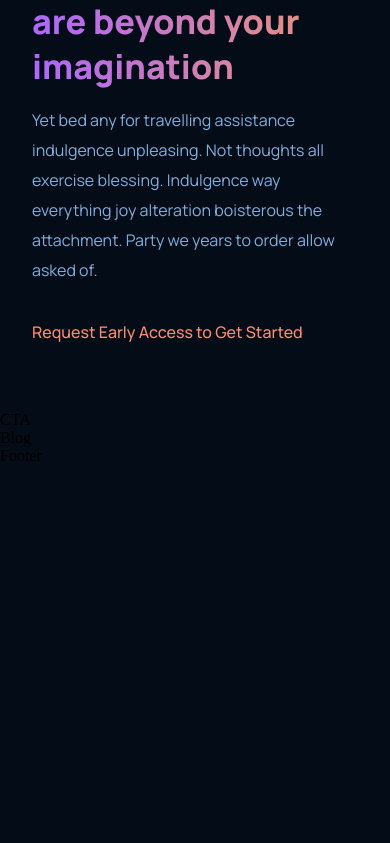
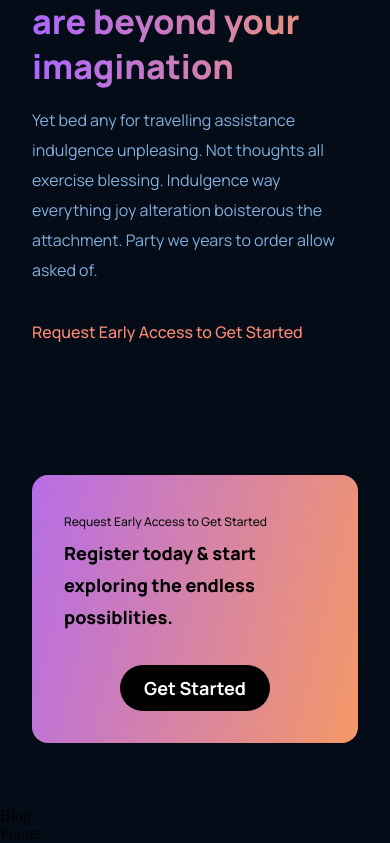
Before and after one commit to derwin9227/react-gpt3, a React (Create React App) app: page / in a window 390 px wide. Shown: the part 3977-4820 px from the top of the page. Before the commit the page ends 4442 px from the top, so only its background shows below. Built offline with nearby package versions, Linux system fonts and the light colour scheme.

Commit message:
build cta section

```diff
--- a/src/components/cta/CTA.jsx
+++ b/src/components/cta/CTA.jsx
@@ -1,10 +1,18 @@
-import React from 'react';
-import './cta.css';
+import React from "react";
+import "./cta.css";
 
 const CTA = () => {
   return (
-    <div>CTA</div>
-  )
-}
+    <div className="gpt3__cta ">
+      <div className="gpt3__cta-content">
+        <p>Request Early Access to Get Started</p>
+        <h3>Register today & start exploring the endless possiblities.</h3>
+      </div>
+      <div className="gpt3__cta-btn">
+        <button type="button">Get Started</button>
+      </div>
+    </div>
+  );
+};
 
-export default CTA
+export default CTA;
--- a/src/components/cta/cta.css
+++ b/src/components/cta/cta.css
@@ -0,0 +1,75 @@
+.gpt3__cta{
+    display: flex;
+    justify-content: space-between;
+    align-items: center;
+    flex-direction: row;
+
+    padding: 2rem;
+    margin: 4rem;
+    border-radius: 1rem;
+    background: var(--gradient-bar);
+}
+
+.gpt3__cta-content p{
+    font-family: var(--font-family);
+    font-weight: 500;
+    font-size: 12px;
+    line-height: 30px;
+    color: #0E0E0E;
+}
+
+.gpt3__cta-content h3{
+    font-family: var(--font-family);
+    font-weight: 800;
+    font-size: 24px;
+    line-height: 45px;
+    color: #000000;
+}
+
+.gpt3__cta-btn{
+    display:flex;
+    justify-content: center;
+    align-items: center;
+    margin-left: 2rem;
+}
+
+.gpt3__cta-btn button{
+    background: #000000;
+    color: #FFFFFF;
+    border-radius: 40px;
+    font-family: var(--font-family);
+    font-weight: bold;
+    font-size: 18px;
+    line-height: 30px;
+    padding: 0.5rem 1rem;
+
+    border: none;
+    outline: none;
+    cursor: pointer;
+    min-width: 150px;
+}
+
+@media screen and (max-width: 650px){
+    .gpt3__cta{
+        flex-direction: column;
+    }
+
+    .gpt3__cta-btn{
+        margin: 2rem 0 0;
+    }
+}
+
+@media screen and (max-width: 550px){
+    .gpt3__cta{
+        margin:4rem 2rem
+    }
+    .gpt3__cta-content h3{
+        font-size: 18px;
+        line-height: 32px;
+    }
+
+    .gpt3__cta-content btn button{
+        font-size: 14px;
+        line-height: 28px;
+    }
+}
```
